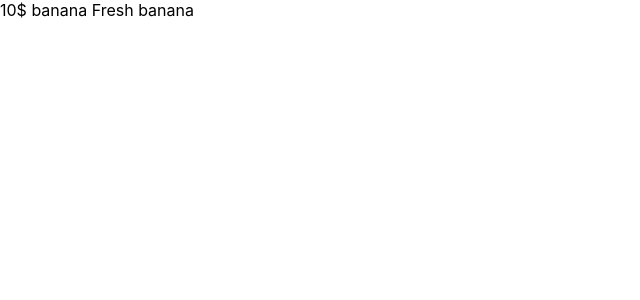
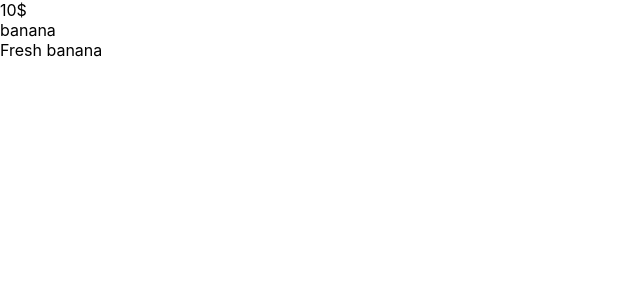
Before and after one commit to DianaMartirosyan/react_first_project, a React (Create React App) app: page / in a window 1280 px wide. Shown: the top 300 px of the page, without its empty margins (0-640 px from the left). Built offline with nearby package versions, Linux system fonts and the light colour scheme.

Commit message:
Corrected class component

```diff
--- a/src/App.js
+++ b/src/App.js
@@ -1,5 +1,7 @@
 import React from 'react';
 import Product from './homework/product';
+
+
 
 
 
@@ -12,8 +14,10 @@ function App() {
   return (
     <div className="App">
 
-     <Product name="banana" price="10$" description="Fresh banana" />
 
+
+
+   <Product name="banana" price="10$" description="Fresh banana" />
 
 
 
--- a/src/homework/description.js
+++ b/src/homework/description.js
@@ -1,16 +1,20 @@
-import React, {Component} from 'react';
+import React, { Component } from 'react';
 
 
 
-class Description extends Component{
-   constructor(props){
-       super(props)
-   }
-     render(){
-         return(
-             <div>{this.props.description} </div>
-         )
-     }
+
+class Description extends Component {
+
+    render(){
+        return(
+            <div>
+              {this.props.nkaragrutyun}
+            </div>
+
+
+        )
+    }
+
 
 
 }
--- a/src/homework/name.js
+++ b/src/homework/name.js
@@ -1,16 +1,20 @@
-import React, {Component} from 'react';
+import React, { Component } from 'react';
+    import Product from './product';
 
 
 
-class Name extends Component{
-   constructor(props){
-       super(props)
-   }
-     render(){
-         return(
-             <div>{this.props.name} </div>
-         )
-     }
+
+class Name extends Component {
+
+    render(){
+
+        return(
+          <div>
+        {this.props.anun}
+          </div>
+        )
+    }
+
 
 
 }
--- a/src/homework/price.js
+++ b/src/homework/price.js
@@ -1,19 +1,18 @@
-import React, {Component} from 'react';
+import React, { Component }  from 'react';
+import Product from './product';
 
 
+class Price extends Component {
 
-class Price extends Component{
+    render(){
+        return(
+            <div>
+        {this.props.gin}
+            </div>
 
-   constructor(props){
-       super(props)
+        )
+    }
 
-   }
-
-     render(){
-         return(
-             <div>{this.props.price} </div>
-         )
-     }
 
 
 }
--- a/src/homework/product.js
+++ b/src/homework/product.js
@@ -2,24 +2,29 @@
 
 import React, {Component} from 'react';
 import Name from './name';
-import Price from './price';
+import Price from  './price';
 import Description from './description'
 
 
 
-class Product extends Component{
+
+class Product extends Component {
 
    render(){
-       return(
-       <div>  {this.props.price} {this.props.name} {this.props. description} </div>
+       return (
+           <div>
+             <Price gin={this.props.price}/>
+            <Name anun = {this.props.name}/>
+            <Description nkaragrutyun = {this.props.description}/>
 
-     )
-   }
-
-
-}
+           </div>
+       )
+       }
 
 
 
 
+      }
+
+
 export default Product;
```
